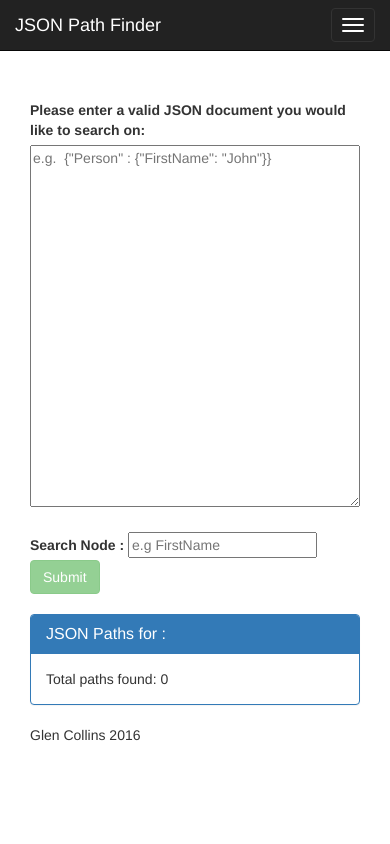
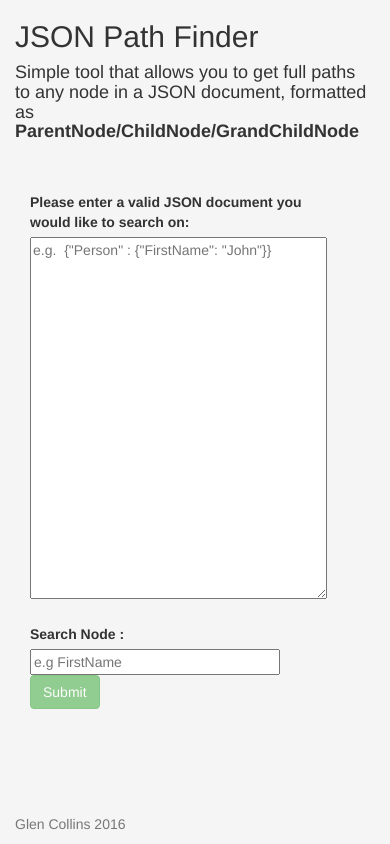
Before and after one commit to glencollins18888/JSONPathFinder, a browser extension: page index.html in a window 390 px wide. Drawn offline with nearby package versions, Linux system fonts and the light colour scheme.

Commit message:
UI Update

```diff
--- a/index.html
+++ b/index.html
@@ -7,25 +7,13 @@
     <link href="app/bower_components/bootstrap/dist/css/bootstrap.min.css" rel="stylesheet">
     <meta name="viewport" content="width=device-width, initial-scale=1">
 </head>
-<body>
+<body style="background-color: #f5f5f5;">
         <div class="container">
-            <nav class="navbar navbar-inverse navbar-fixed-top">
-                <div class="container">
-                    <div class="navbar-header">
-                        <button type="button" class="navbar-toggle collapsed" data-toggle="collapse" data-target="#navbar" aria-expanded="false" aria-controls="navbar">
-                            <span class="sr-only">Toggle navigation</span>
-                            <span class="icon-bar"></span>
-                            <span class="icon-bar"></span>
-                            <span class="icon-bar"></span>
-                        </button>
-                        <a class="navbar-brand" href="#">JSON Path Finder</a>
-                    </div>
-                </div>
-            </nav>
+            <h2>JSON Path Finder</h2>
+            <h4>Simple tool that allows you to get full paths to any node in a JSON document, formatted as <b>ParentNode/ChildNode/GrandChildNode</b></h4>
+            <section class="container" style="margin-top: 50px;">
 
-            <section class="container" style="margin-top: 100px;">
-
-                <div class="starter-template">
+                <div class="starter-template" style="width: 90%;">
                     <div ng-controller="PathFinderController">
                         <div>
                             <label for="jsonTextArea">Please enter a valid JSON document you would like to search on:</label>
@@ -35,30 +23,32 @@
                         <br>
                         <div>
                             <label for="nodeInput">Search Node :</label>
-                            <input name="nodeInput" type="text" ng-model="nodeText" placeholder="e.g FirstName">
+                            <input name="nodeInput" type="text" ng-model="nodeText" placeholder="e.g FirstName" style="width: 250px;">
                             <button type="submit" class="btn btn-success" id="submitFormButton" ng-click="submit();" ng-disabled="!enteredJson || !nodeText">Submit</button>
                         </div>
 
-                        <section id="results" class="panel panel-primary" style="margin-top: 20px">
+                        <section id="results" class="panel panel-primary" style="margin-top: 20px" ng-show="submitted">
                             <div class="panel-heading">
                                 <h2 class="panel-title">JSON Paths for : {{nodeText}}</h2>
                             </div>
                             <div class="panel-body" ng-controller="PathResultsController">
                                 <span>Total paths found: {{paths.length}}</span>
-                                <ul style="margin-top: 10px;width: 90%;" ng-show="paths.length">
+                                <ul style="margin-top: 10px;width: 90%;">
                                     <li ng-repeat="path in paths">
                                         <span style="word-break: break-all;">{{path}}</span>
                                     </li>
                                 </ul>
                             </div>
                         </section>
-
                     </div>
                 </div>
             </section>
-
-            <footer class="bs-docs-footer" role="contentinfo"> <div class="container"> Glen Collins 2016</div></footer>
         </div>
+        <footer class="footer" style="position: absolute;bottom: 0;width: 100%;">
+            <div class="container">
+                <p class="text-muted">Glen Collins 2016</p>
+            </div>
+        </footer>
         <script src="app/bower_components/angular/angular.min.js"></script>
         <script src="js/app.js"></script>
 
--- a/js/app.js
+++ b/js/app.js
@@ -22,7 +22,6 @@ clientApp.controller('PathFinderController', ['$scope', function($scope) {
   $scope.results = [];
   $scope.paths = [];
   $scope.validJSON = true;
-
   $scope.submit = function() {
 
     $scope.paths = [];
@@ -37,7 +36,7 @@ clientApp.controller('PathFinderController', ['$scope', function($scope) {
     }
 
     addJsonPaths(json, "");
-    console.log($scope.paths);
+    $scope.submitted = true;
   };
 
   function addJsonPaths(theObject, path) {
```
